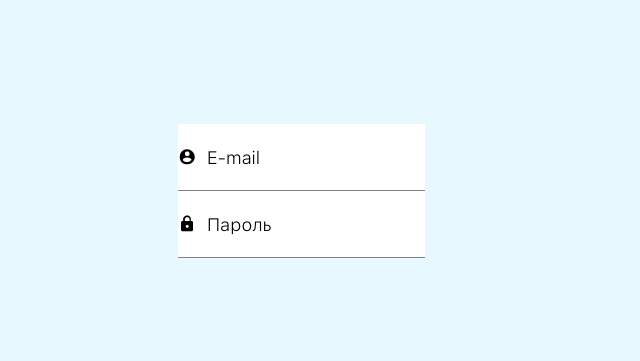
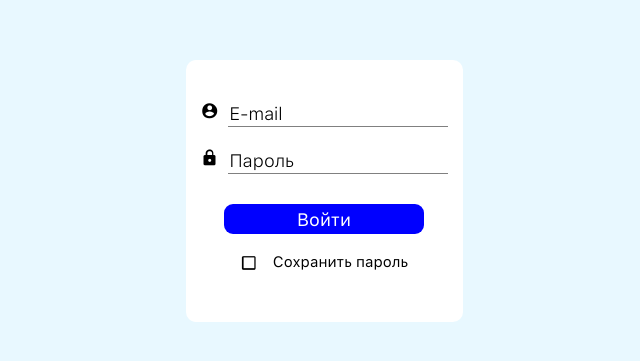
Before and after one commit to veha8342/task, a website: page app/login.html in a window 1280 px wide. Shown: the part 209-570 px from the top of the page, without its empty margins (316-956 px from the left). Drawn offline with Linux system fonts and the light colour scheme.

Commit message:
login fonts

```diff
--- a/app/css/style.css
+++ b/app/css/style.css
@@ -232,6 +232,21 @@ button {
 
 .blue-color {
   color: #00a2f4; }
+
+.btn {
+  display: -webkit-box;
+  display: -webkit-flex;
+  display: -ms-flexbox;
+  display: flex;
+  -webkit-box-pack: center;
+  -webkit-justify-content: center;
+      -ms-flex-pack: center;
+          justify-content: center;
+  width: 200px;
+  height: 30px;
+  background: blue;
+  -webkit-border-radius: 0.5em;
+          border-radius: 0.5em; }
 
 .container {
   max-width: 1230px;
@@ -652,7 +667,7 @@ button {
       -ms-flex-align: center;
           align-items: center; }
   .inner-form .login-form {
-    padding: 7.5em 1.5;
+    padding: 3em 1.5em;
     display: -webkit-box;
     display: -webkit-flex;
     display: -ms-flexbox;
@@ -663,7 +678,8 @@ button {
         -ms-flex-direction: row;
             flex-direction: row;
     background: #fff;
-    margin-left: -4.5em; }
+    -webkit-border-radius: 1em;
+            border-radius: 1em; }
     .inner-form .login-form .form-group {
       display: -webkit-box;
       display: -webkit-flex;
@@ -674,16 +690,57 @@ button {
       -webkit-flex-direction: row;
           -ms-flex-direction: row;
               flex-direction: row;
+      -webkit-box-align: baseline;
+      -webkit-align-items: baseline;
+          -ms-flex-align: baseline;
+              align-items: baseline;
+      padding: 1em 0; }
+      .inner-form .login-form .form-group input {
+        margin-left: 0.5em;
+        font-size: 1.8em;
+        font-family: 'sf_ui_textlight';
+        border-bottom: 1px solid grey; }
+      .inner-form .login-form .form-group label {
+        font-size: 1.8em;
+        font-family: 'sf_ui_textlight'; }
+    .inner-form .login-form .form-btn {
+      display: -webkit-box;
+      display: -webkit-flex;
+      display: -ms-flexbox;
+      display: flex;
+      -webkit-box-pack: center;
+      -webkit-justify-content: center;
+          -ms-flex-pack: center;
+              justify-content: center;
+      -webkit-box-orient: vertical;
+      -webkit-box-direction: normal;
+      -webkit-flex-direction: column;
+          -ms-flex-direction: column;
+              flex-direction: column;
       -webkit-box-align: center;
       -webkit-align-items: center;
           -ms-flex-align: center;
               align-items: center;
-      border-bottom: 1px solid grey;
-      padding: 2em 0; }
-      .inner-form .login-form .form-group input {
-        margin-left: 0.5em;
-        font-size: 1.8em;
-        font-family: 'sf_ui_textlight'; }
-      .inner-form .login-form .form-group label {
-        font-size: 1.8em;
-        font-family: 'sf_ui_textlight'; }
+      margin-top: 2em;
+      color: #fff; }
+      .inner-form .login-form .form-btn input[type="checkbox"] {
+        display: none; }
+      .inner-form .login-form .form-btn .checkbox-icon {
+        display: -webkit-box;
+        display: -webkit-flex;
+        display: -ms-flexbox;
+        display: flex;
+        margin: 2em 0;
+        color: #000; }
+        .inner-form .login-form .form-btn .checkbox-icon .icon {
+          font-size: 1.8em; }
+      .inner-form .login-form .form-btn label {
+        color: #000;
+        font-size: 1.5em;
+        margin-left: 1em; }
+      .inner-form .login-form .form-btn a {
+        -webkit-box-align: center;
+        -webkit-align-items: center;
+            -ms-flex-align: center;
+                align-items: center;
+        font-size: 1.8em; }
--- a/app/login.html
+++ b/app/login.html
@@ -19,7 +19,14 @@
                 <label for="password"><span class="icon icon-lock-grey"></span></label>
                 <input type="password"  id="password" placeholder="Пароль">
             </div>
-
+            <div class="form-btn">
+                <a href class="btn">Войти</a>
+                <div class="checkbox-icon">
+                    <span class="icon icon-check_box_outline"></span>
+                    <input type="checkbox" id="войти">
+                    <label for="войти">Сохранить пароль</label>
+                </div>
+            </div>
         </form>
     </div>
 </div>
```
Also changed, not shown: dist/sass/_default-clases.scss, dist/sass/_login.scss.
